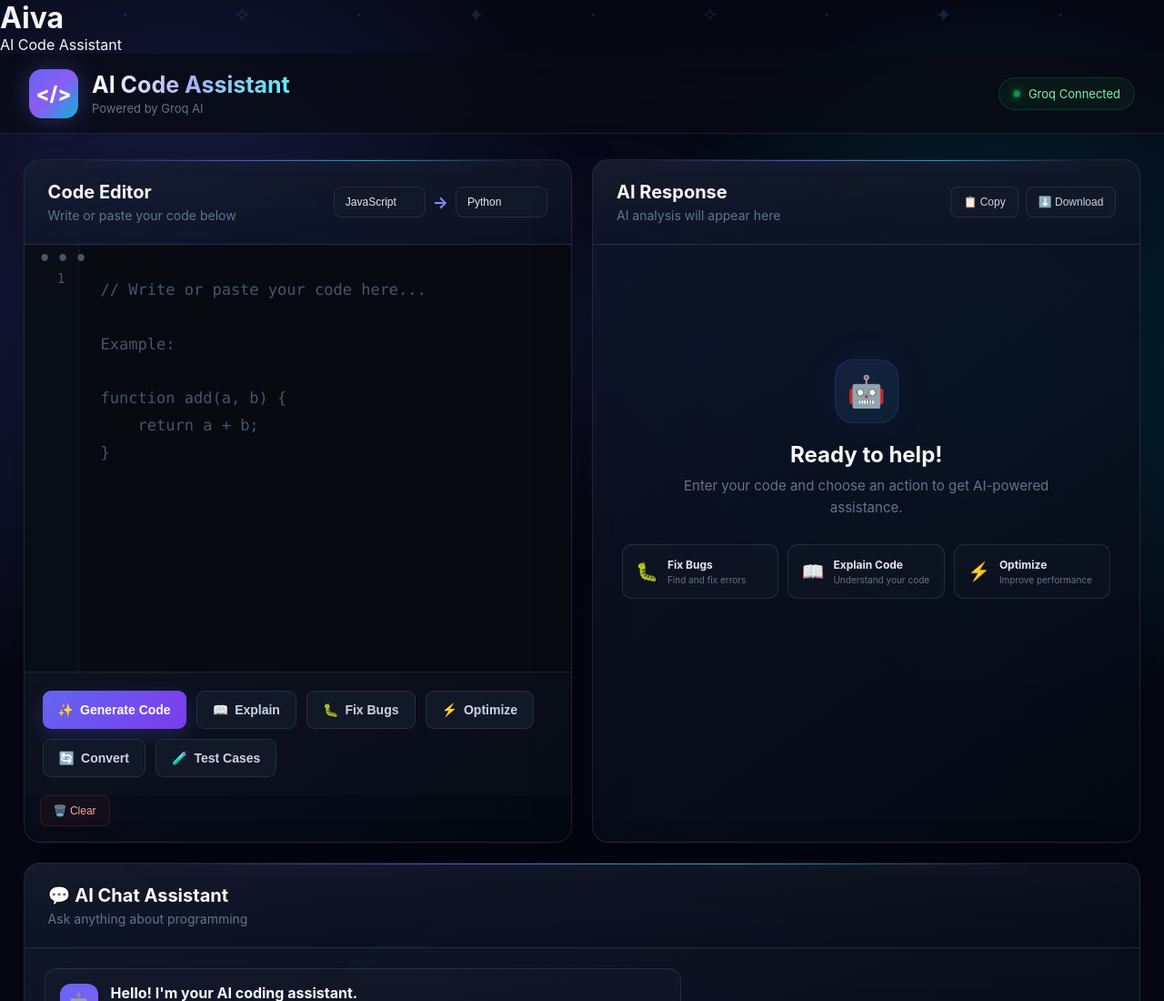
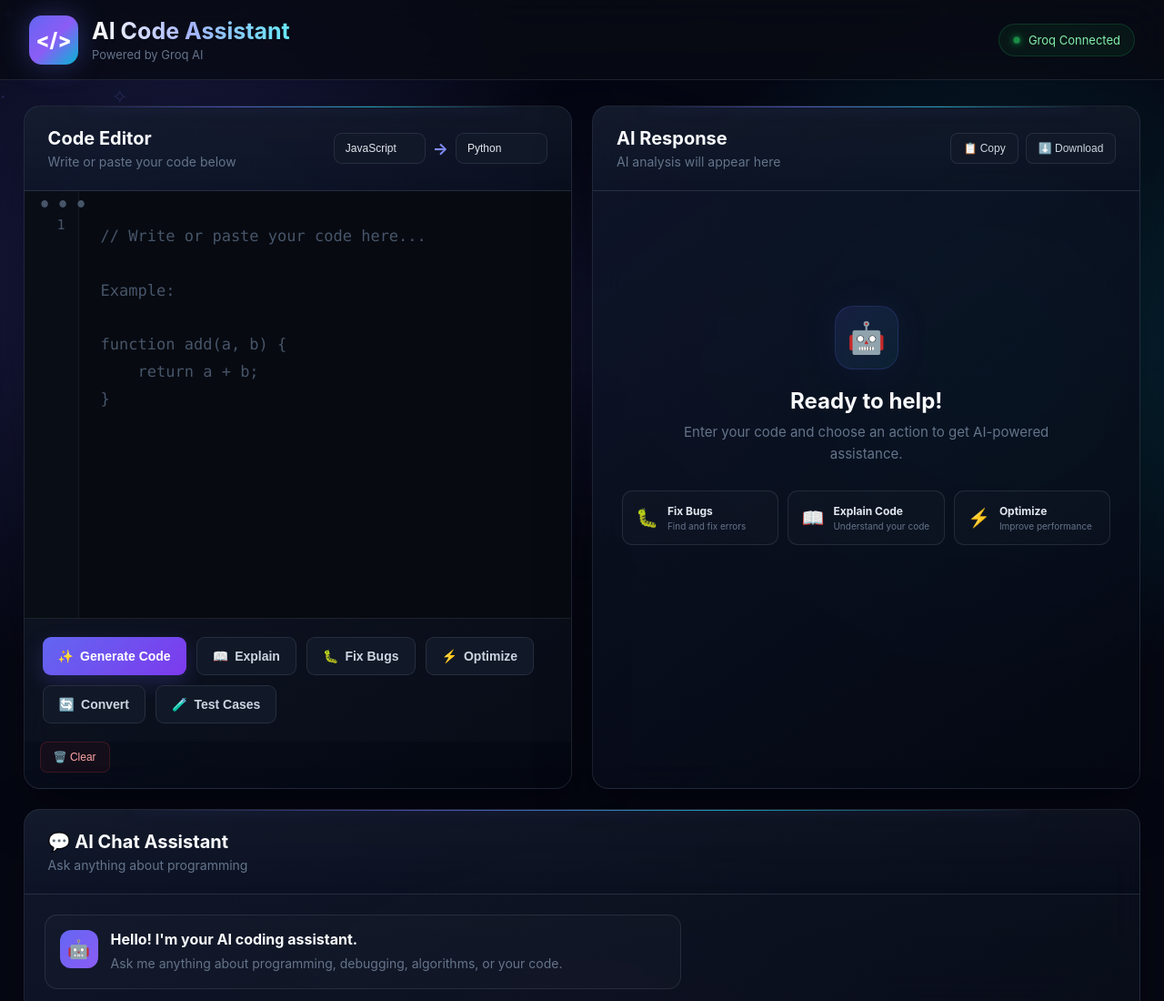
Before and after one commit to ramthakur00y-ship-it/aicodeassistent, a website: page index.html in a window 1280 px wide. Shown: the top 1100 px of the page at 91% size. Drawn offline with nearby package versions, Linux system fonts and the light colour scheme.

Commit message:
Update index.html

```diff
--- a/index.html
+++ b/index.html
@@ -5,9 +5,9 @@
     <meta charset="UTF-8">
     <meta name="viewport" content="width=device-width, initial-scale=1.0">
 
-    <!-- <title>AI Code Assistant</title> -->
-    <h1>Aiva</h1>
-<p>AI Code Assistant</p>
+    <title> Aiva - AI Code Assistant</title>
+    <!-- <h1>Aiva</h1>
+<p>AI Code Assistant</p> -->
 
     <link rel="stylesheet" href="style.css">
 </head>
```
